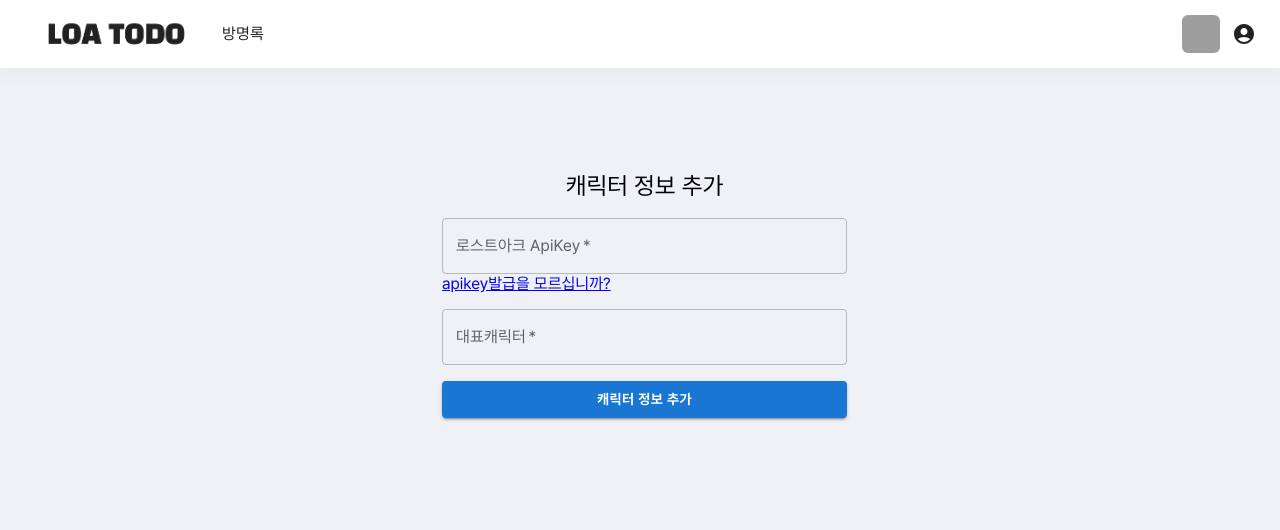
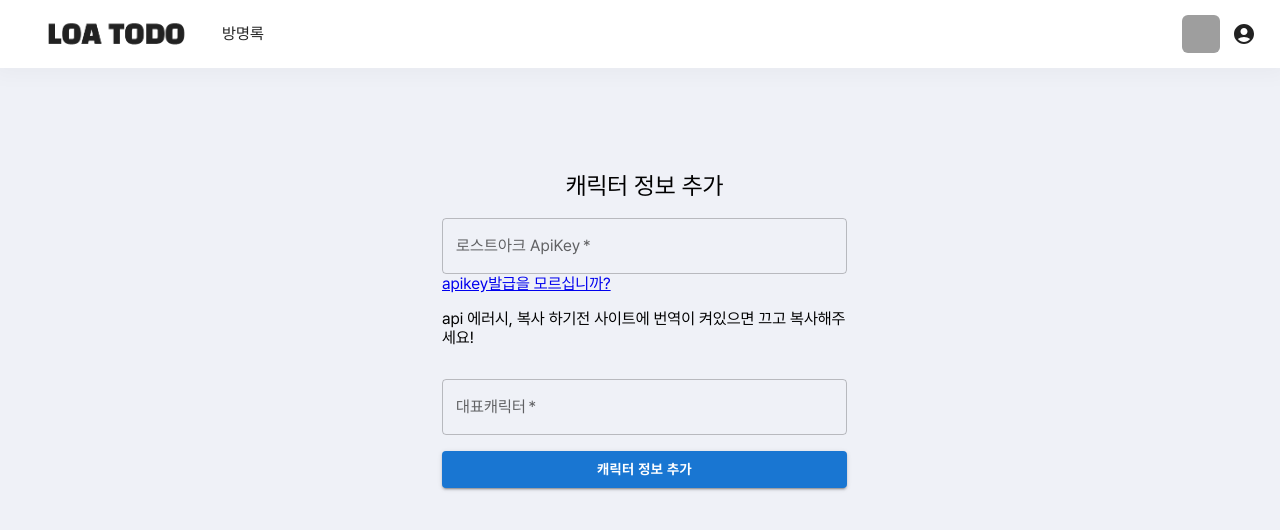
Before and after one commit to minhyeok2487/LostarkTodoFrontend, a React (Create React App) app: page /signup in a window 1280 px wide. Shown: the top 530 px of the page. Built offline with nearby package versions, Linux system fonts and the light colour scheme; grey boxes are pictures that could not be loaded.

Commit message:
signup 수정

```diff
--- a/src/components/SignUp.jsx
+++ b/src/components/SignUp.jsx
@@ -52,6 +52,7 @@ function SignUp() {
               <Link to="https://canfactory.tistory.com/1081" target="_blank" variant="body2">
                 apikey발급을 모르십니까?
               </Link>
+              <p>api 에러시, 복사 하기전 사이트에 번역이 켜있으면 끄고 복사해주세요! </p>
             </Grid>
             <Grid item xs={12}>
               <TextField
```
